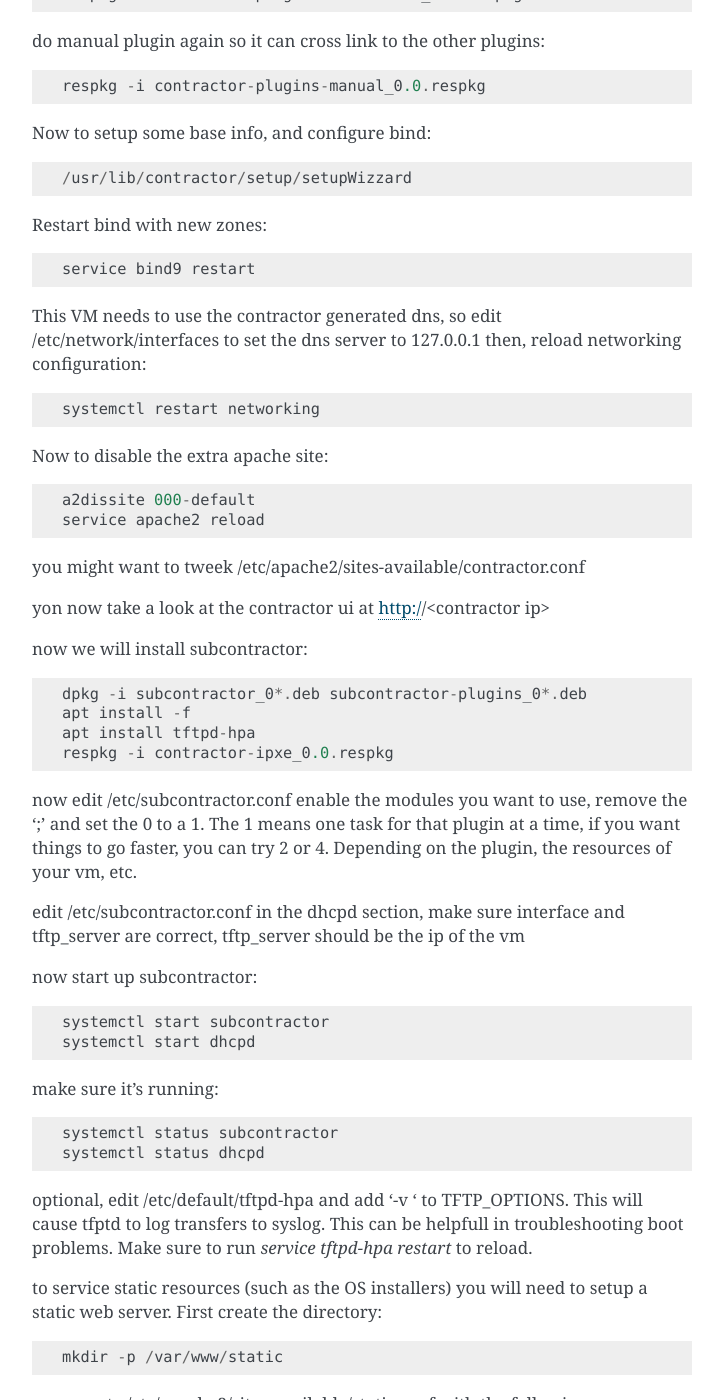
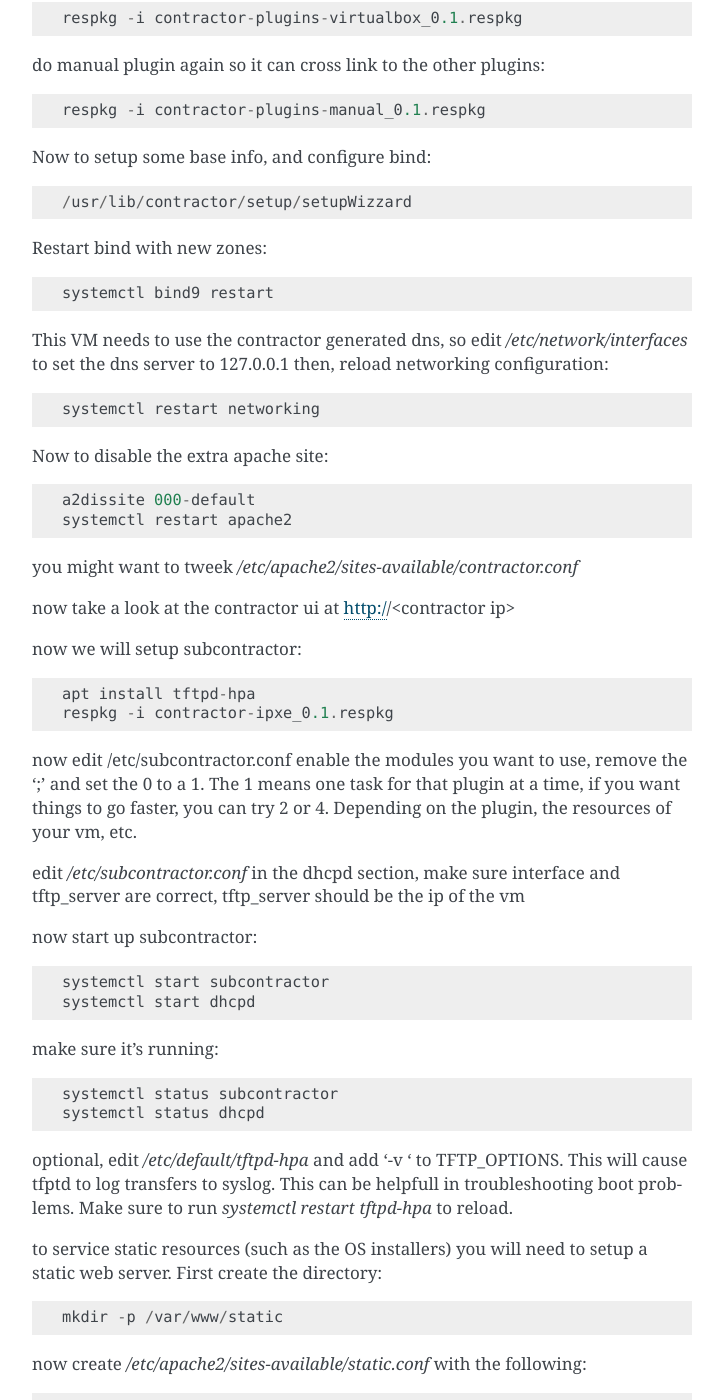
Before and after one commit to pnhowe/t3kton.github.io.src, a Sphinx documentation site: the page built from source/contractor/TryIt.rst, in a window 1280 px wide and 1400 px high, scrolled down 1948 px. Shown: the whole window, without its empty margins (388-1111 px from the left). Built offline with Sphinx 7.4.7, drawn with Linux system fonts in a browser that asks for light colours; pages that are not in the unit, such as notebooks, are missing from menus; some of the changed text lies outside the part shown.

Commit message:
few tweeks

```diff
--- a/source/contractor/TryIt.rst
+++ b/source/contractor/TryIt.rst
@@ -70,24 +70,25 @@ Now to create the db::
 
 Install base os config::
 
-  respkg -i contractor-os-base_0.0.respkg
-  respkg -i contractor-ubuntu-base_0.0.respkg
+  respkg -i contractor-os-base_0.1.respkg
+  respkg -i contractor-ubuntu-base_0.1.respkg
 
-Now to enable plugins::
+Now to enable plugins.
+We use manual for misc stuff that is either pre-configured or handled by something else::
 
-  respkg -i contractor-plugins-manual_0.0.respkg
+  respkg -i contractor-plugins-manual_0.1.respkg
 
 if you are using vcenter::
 
-  respkg -i contractor-plugins-vcenter_0.0.respkg
+  respkg -i contractor-plugins-vcenter_0.1.respkg
 
 if you are using virtualbox::
 
-  respkg -i contractor-plugins-virtualbox_0.0.respkg
+  respkg -i contractor-plugins-virtualbox_0.1.respkg
 
 do manual plugin again so it can cross link to the other plugins::
 
-  respkg -i contractor-plugins-manual_0.0.respkg
+  respkg -i contractor-plugins-manual_0.1.respkg
 
 Now to setup some base info, and configure bind::
 
@@ -95,10 +96,10 @@ Now to setup some base info, and configure bind::
 
 Restart bind with new zones::
 
-  service bind9 restart
+  systemctl bind9 restart
 
 This VM needs to use the contractor generated dns, so edit
-/etc/network/interfaces to set the dns server to 127.0.0.1
+`/etc/network/interfaces` to set the dns server to 127.0.0.1
 then, reload networking configuration::
 
   systemctl restart networking
@@ -106,25 +107,23 @@ then, reload networking configuration::
 Now to disable the extra apache site::
 
   a2dissite 000-default
-  service apache2 reload
+  systemctl restart apache2
 
-you might want to tweek /etc/apache2/sites-available/contractor.conf
+you might want to tweek `/etc/apache2/sites-available/contractor.conf`
 
-yon now take a look at the contractor ui at http://<contractor ip>
+now take a look at the contractor ui at http://<contractor ip>
 
-now we will install subcontractor::
+now we will setup subcontractor::
 
-  dpkg -i subcontractor_0*.deb subcontractor-plugins_0*.deb
-  apt install -f
   apt install tftpd-hpa
-  respkg -i contractor-ipxe_0.0.respkg
+  respkg -i contractor-ipxe_0.1.respkg
 
 now edit /etc/subcontractor.conf
 enable the modules you want to use, remove the ';' and set the 0 to a 1.
 The 1 means one task for that plugin at a time, if you want things to go faster,
 you can try 2 or 4.  Depending on the plugin, the resources of your vm, etc.
 
-edit /etc/subcontractor.conf in the dhcpd section, make sure interface and tftp_server
+edit `/etc/subcontractor.conf` in the dhcpd section, make sure interface and tftp_server
 are correct, tftp_server should be the ip of the vm
 
 now start up subcontractor::
@@ -137,16 +136,16 @@ make sure it's running::
   systemctl status subcontractor
   systemctl status dhcpd
 
-optional, edit /etc/default/tftpd-hpa and add '-v ' to TFTP_OPTIONS.  This will
+optional, edit `/etc/default/tftpd-hpa` and add '-v ' to TFTP_OPTIONS.  This will
 cause tfptd to log transfers to syslog.  This can be helpfull in troubleshooting
-boot problems. Make sure to run `service tftpd-hpa restart` to reload.
+boot problems. Make sure to run `systemctl restart tftpd-hpa` to reload.
 
 to service static resources (such as the OS installers) you will need to setup
 a static web server.  First create the directory::
 
   mkdir -p /var/www/static
 
-now create /etc/apache2/sites-available/static.conf with the following::
+now create `/etc/apache2/sites-available/static.conf` with the following::
 
   <VirtualHost *:80>
     ServerName static
@@ -162,4 +161,4 @@ now create /etc/apache2/sites-available/static.conf with the following::
 now enable the site::
 
   a2ensite static
-  service apache2 reload
+  systemctl restart apache2
--- a/source/contractor/TryIt_source.rst
+++ b/source/contractor/TryIt_source.rst
@@ -8,7 +8,7 @@ and installing::
 
   add-apt-repository ppa:pnhowe/t3kton
   apt update
-  apt install -y git respkg build-essential python3-dev python3-setuptools nodejs npm nodejs-legacy liblzma-dev python3-django apache2 libapache2-mod-wsgi-py3 python3-werkzeug python3-psycopg2 python3-cinp python3-toml python3-jinja2
+  apt install -y git respkg build-essential python3-dev python3-setuptools nodejs npm nodejs-legacy liblzma-dev python3-django apache2 libapache2-mod-wsgi-py3 python3-werkzeug python3-psycopg2 python3-cinp python3-toml python3-jinja2 bind9 bind9utils
 
 Create an empty directory, and cd into it
 
@@ -30,7 +30,7 @@ now to build Contractor, first we need to get the node requirements for the UI,
 
 and build the resources, the make in the resources can take a while, you may want to replace the 2 of the `-j2` with the number of cores you are using::
 
-  for i in contractor contractor_plugins resources; do cd $i && make -j2 respkg && mv *.respkg .. && cd ..; done
+  for i in contractor_plugins resources; do cd $i && make -j2 respkg && mv *.respkg .. && cd ..; done
 
 now to install the python, NOTE the Makefile will call './setup.py install' for you::
 
```
Also changed, not shown: source/contractor/TryIt_packaged.rst (+16 -19 lines).
